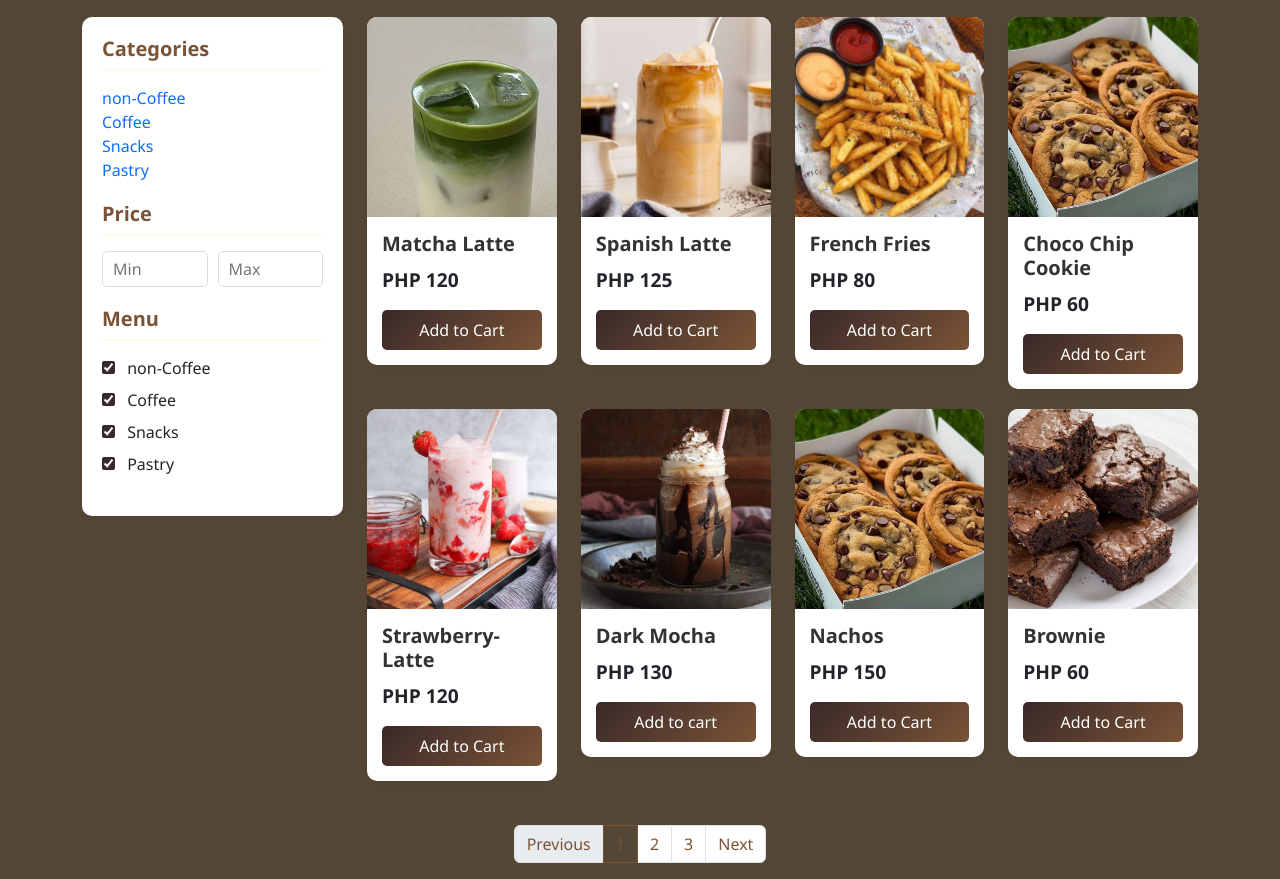
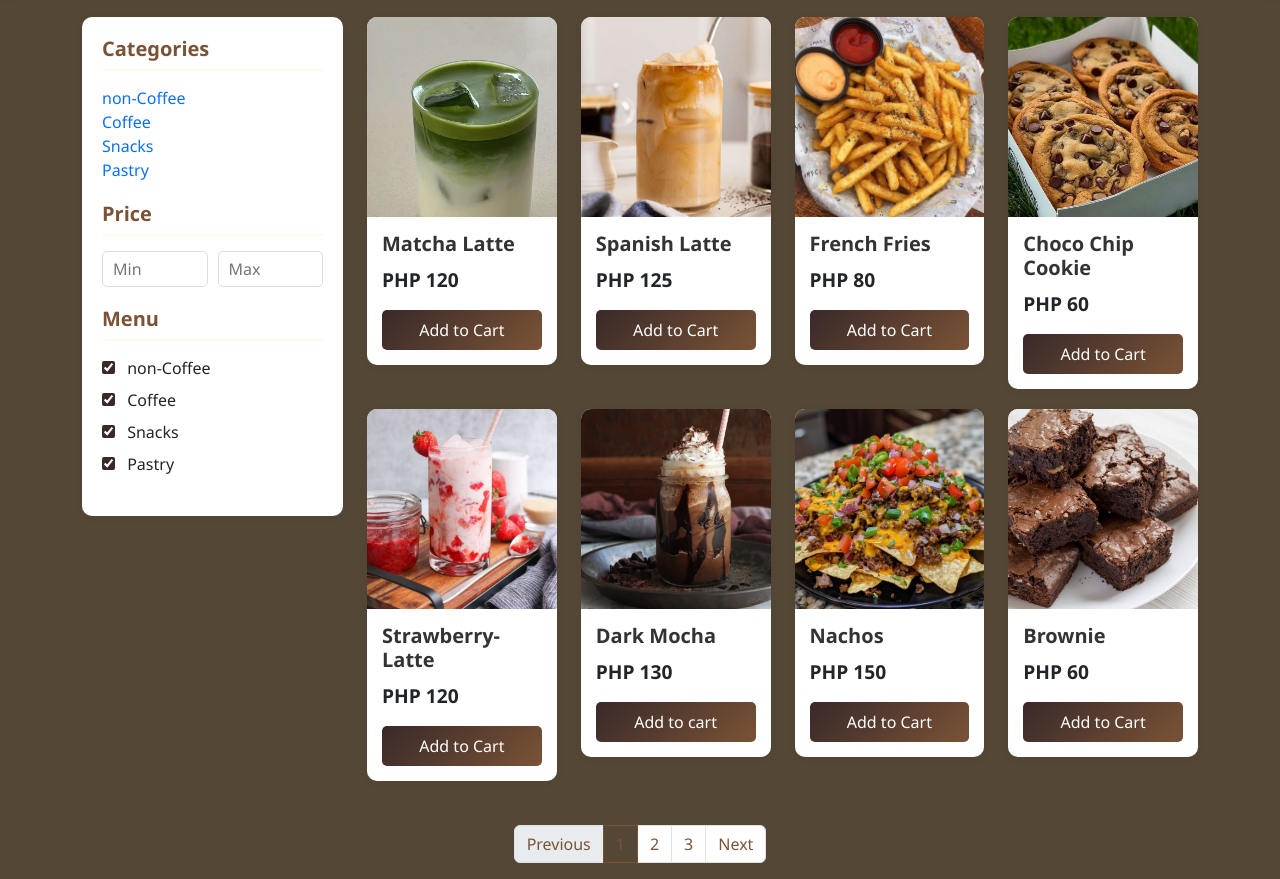
Before and after one commit to Kellyy01/activity4, a plain HTML site: page index.html in a window 1280 px wide. Shown: the part 69-948 px from the top of the page. Drawn offline with nearby package versions, Linux system fonts and the light colour scheme; a script that the page names is missing.

Commit message:
Update index.html

```diff
--- a/index.html
+++ b/index.html
@@ -185,7 +185,7 @@
 <div class="col-md-6 col-lg-4 col-xl-3">
     <div class="card product-card">
         <div class="product-img">
-            <img src="482625619_651167861042035_5351171210095017387_n.jpg" alt="Nachos">
+            <img src="460361154_1056130559574775_1571831762927459357_n.jpg" alt="Nachos">
         </div>
         <div class="quick-view" onclick="showAlert('View Details for Nachos')">View Details</div>
         <div class="product-body">
```
